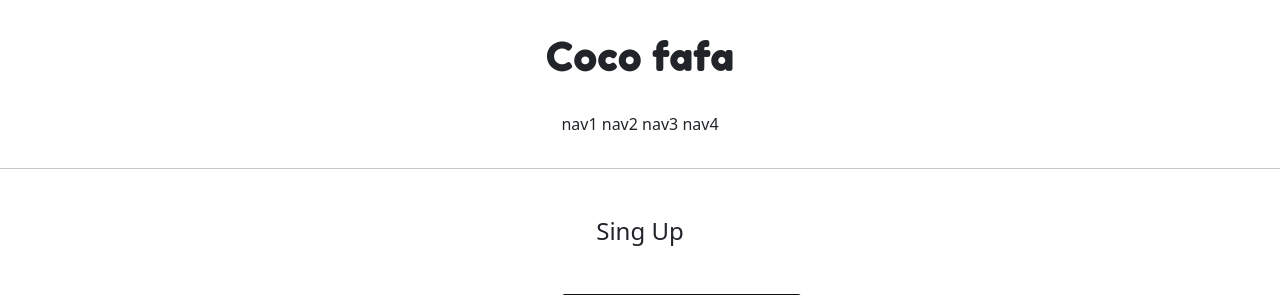
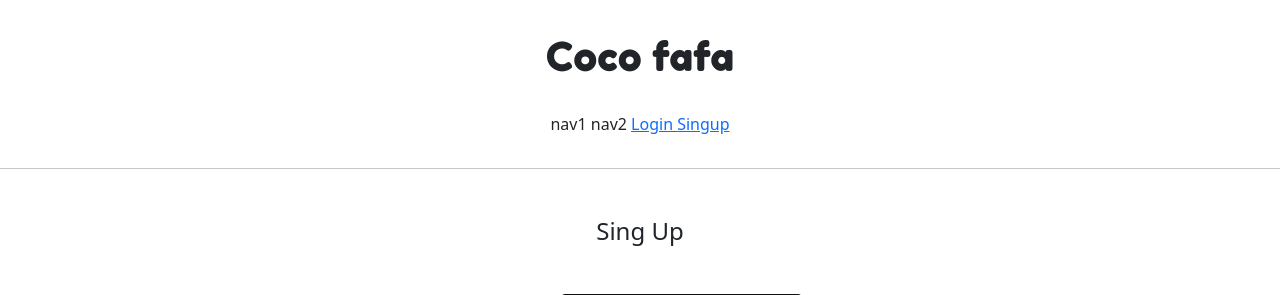
Before and after one commit to cocofafa/5ban-dJANGGO, a Django app: page /accounts/create/ in a window 1280 px wide. Shown: the top 295 px of the page. Run offline with Django 3.2, Linux system fonts and the light colour scheme; parts of the project's set-up code (start-up, migrations or seed data) failed here and were passed over.

Commit message:
5ban 07.13 class commit_3!!

```diff
--- a/djangoProject_2/settings.py
+++ b/djangoProject_2/settings.py
@@ -13,6 +13,8 @@ import os
 from pathlib import Path
 
 # Build paths inside the project like this: BASE_DIR / 'subdir'.
+from django.urls import reverse_lazy
+
 BASE_DIR = Path(__file__).resolve().parent.parent
 
 local_env= open(os.path.join(BASE_DIR, '.env'))
@@ -142,3 +144,6 @@ STATICFILES_DIRS = [
 # https://docs.djangoproject.com/en/3.2/ref/settings/#default-auto-field
 
 DEFAULT_AUTO_FIELD = 'django.db.models.BigAutoField'
+
+LOGIN_REDIRECT_URL = reverse_lazy('accountapp:hello_world')
+LOGOUT_REDIRECT_URL = reverse_lazy('accoutnapp:login')
--- a/templates/header.html
+++ b/templates/header.html
@@ -9,8 +9,18 @@
     <div class="Cocofafa_header_button">
         <span>nav1</span>
         <span>nav2</span>
-        <span>nav3</span>
-        <span>nav4</span>
+        <span>
+            <a href="{% url 'accountapp:login' %}">
+                Login
+            </a>
+        </span>
+        <span>
+            <a href="{% url 'accountapp:create' %}">
+                Singup
+
+            </a>
+
+        </span>
 
     </div>
 
```
